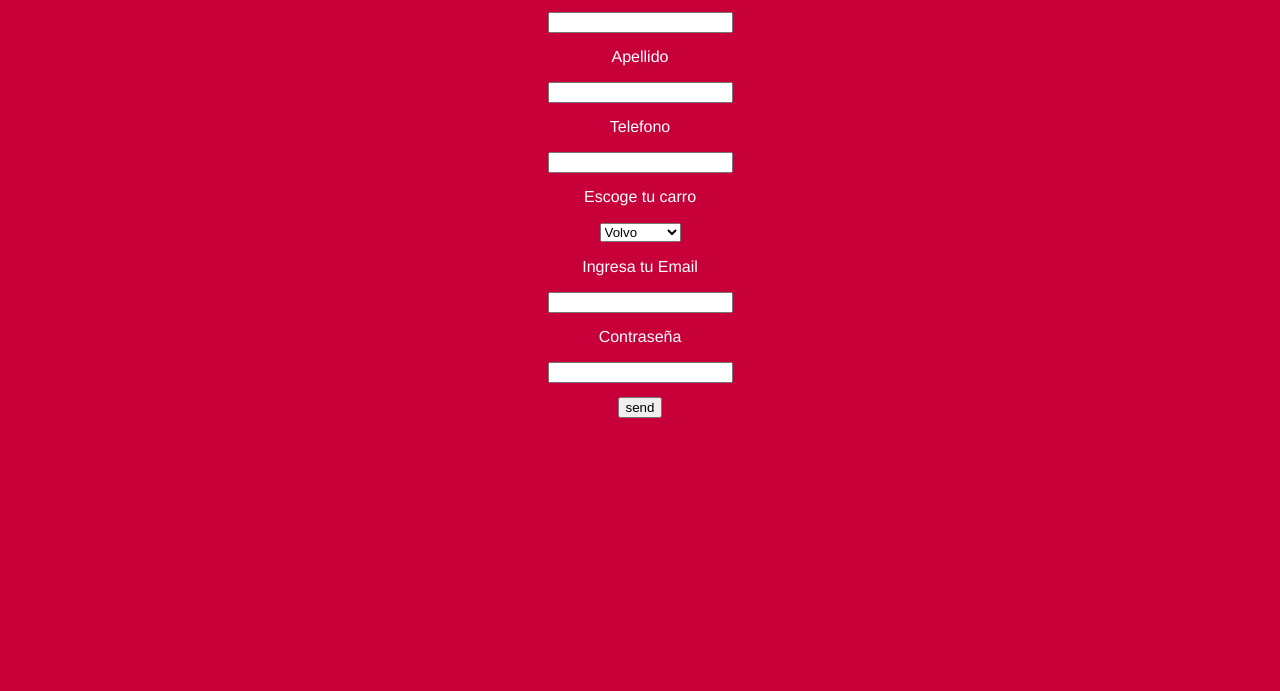
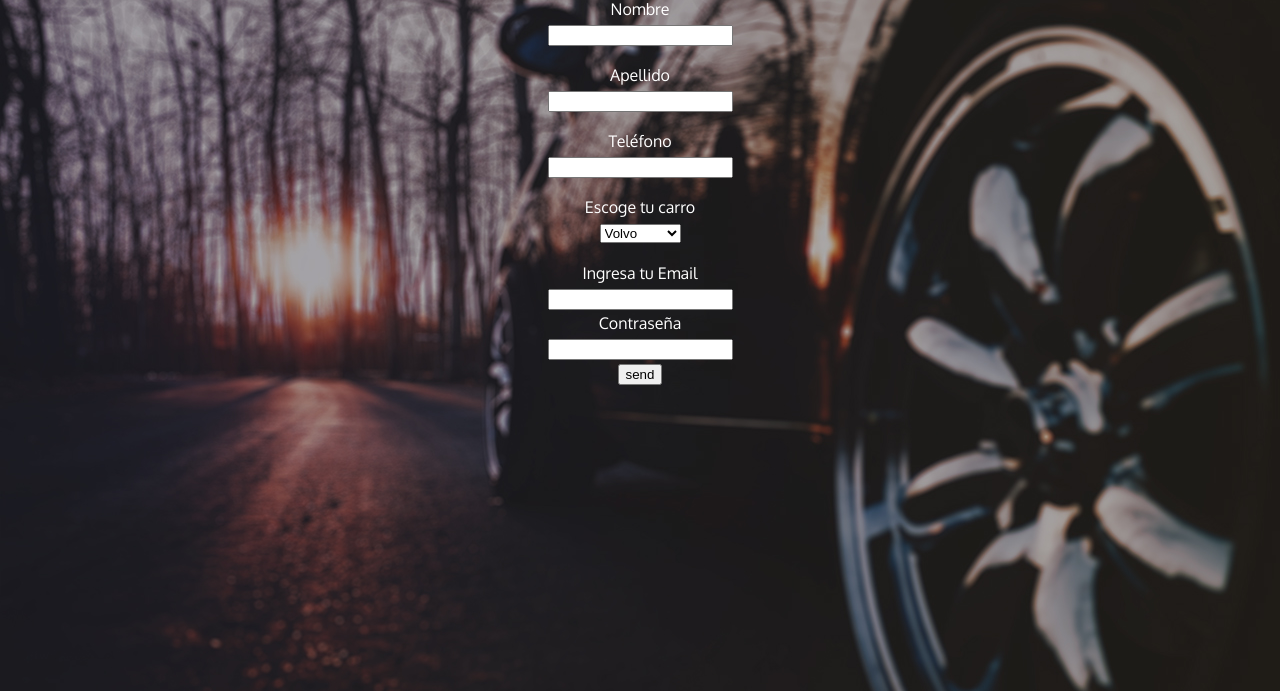
Before and after one commit to kariambar/leccion-14, a plain HTML site: page index.html in a window 1280 px wide. Shown: the part 109-800 px from the top of the page. Drawn offline with Linux system fonts and the light colour scheme.

Commit message:
ultima actualizacion

```diff
--- a/index.html
+++ b/index.html
@@ -2,48 +2,58 @@
 <html>
 <head>
 <meta charset="UTF-8">
+<link href="https://fonts.googleapis.com/css?family=Oxygen" rel="stylesheet">
 	<title> Formulario de datos </title>
 	<style type="text/css">
 	body{
-	background-color: #C70039;
+	background-image: url("fondo3.jpg");
 	text-align: center;
-	font-family: helvetica;
+	font-family: 'Oxygen', sans-serif;
 	color: #FFFFFF;
-	line-height: 35px;
+	line-height: 25px;
+	margin-top: 60px;
 }
 	</style>
 </head>
 <body>
 
 <h1>Formulario de datos</h1>
-<from action="formulario">
-
-	<label for="nombre">Nombre </label> <br/>
-	<input type="Escribe tu nombre" name="nombre" tittle="nombre" required>
+<form action="" >
+<p>
+	<label for="nm">Nombre </label> <br/>
+	<input tittle="Escribe tu nombre" type="text" name="nombre" required/>
 	<br/>
-	<label for="apellido">Apellido </label> <br/>
-	<input type="Escribe tu apellido" name="apellido" tittle="apellido" required>
+</p>
+<p>
+	<label for="ap">Apellido </label> <br/>
+	<input tittle="Escribe tu apellido" type="text" name="apellido" required/>
 	<br/>
-	<label for="telefono">Telefono </label> <br/>
-	<input type="Escribe tu telefono" name="telefono" tittle="telefono"  required>
+</p>
+<p>
+	<label for="fono">Teléfono </label> <br/>
+	<input tittle="Escribe tu telefono" type="text" name="telefono"  required/>
 	<br/>
+</p>
+<p>
 	<label for="dropdown">Escoge tu carro </label><br>
-	<select>
+	<select name="" required/>
 	  <option value="volvo">Volvo</option>
 	  <option value="saab">Saab</option>
 	  <option value="mercedes">Mercedes</option>
 	  <option value="audi">Audi</option>
 	</select>
 	<br/>
-
+</p>
+<p>
 	<label for="em">Ingresa tu Email </label> <br/>
-	<input type="Se necesita un email" tittle="email" name="email" required>
+	<input tittle ="Se necesita un email" type="email" name="email" required/>
 	<br/>
 	<label for="pw">Contraseña </label><br>
-	<input type="password" name="pw" pattern=".{6,}" tittle="6 o más caracteres" required>
+	<input tittle="password" type="text"  name="password" pattern=".{6,}" tittle="6 o más caracteres" required/>
 	<br/>
 	<input type="submit" name="Enviar" value="send"/>
-</from>
+</p>
+</form>
 
 
 <script type="text/javascript" src="assets/js/javascript.js"></script>
```
Also changed, not shown: fondo3.jpg (added).
